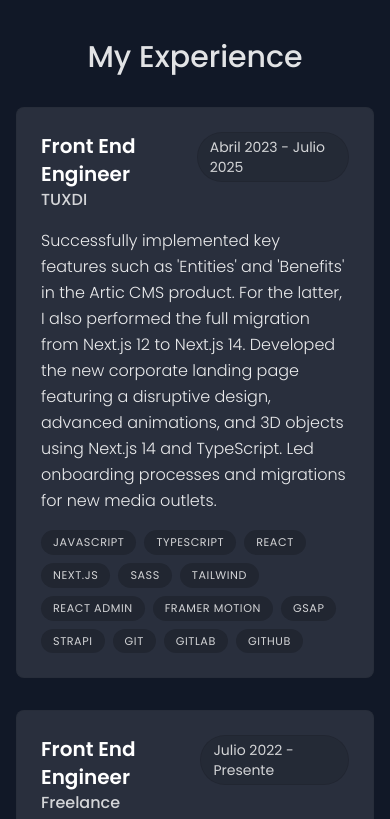
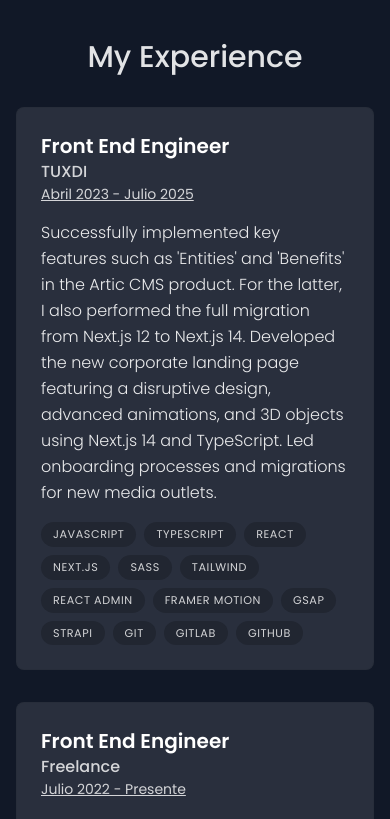
Before and after one commit to valentincharlone/portfolio, a Next.js app: page / in a window 390 px wide. Shown: the part 2060-2879 px from the top of the page. Built offline with nearby package versions, Linux system fonts and the light colour scheme; no server answers.

Commit message:
feat: refine experience item layout and adjust header height; improve responsiveness and visual consistency

```diff
--- a/components/experience.tsx
+++ b/components/experience.tsx
@@ -68,7 +68,7 @@ function ExperienceItem({
   const ref = useRef<HTMLDivElement>(null);
   const { scrollYProgress } = useScroll({
     target: ref,
-    offset: ["0 1", "1.5 1"],
+    offset: ["0 1", "1.2 1"],
   });
   const scaleProgress = useTransform(scrollYProgress, [0, 1], [0.8, 1]);
   const opacityProgress = useTransform(scrollYProgress, [0, 1], [0.6, 1]);
@@ -84,7 +84,7 @@ function ExperienceItem({
     >
       <section className="bg-gray-100 border border-black/5 rounded-lg p-6 hover:bg-gray-200 transition-colors dark:bg-white/10 dark:hover:bg-white/20 select-none">
         {/* Header */}
-        <div className="flex items-start justify-between mb-4">
+        <div className="flex items-start flex-col sm:flex-row justify-between mb-4">
           <div className="flex items-center gap-4">
             <div>
               <h3 className="text-xl font-semibold text-gray-900 dark:text-white">
@@ -95,7 +95,7 @@ function ExperienceItem({
               </p>
             </div>
           </div>
-          <span className="text-sm text-gray-600 bg-white px-3 py-1 rounded-full border border-black/[0.1] dark:bg-black/[0.1] dark:text-white/80">
+          <span className="text-sm underline underline-offset-1  text-gray-600   dark:text-white/80">
             {date}
           </span>
         </div>
--- a/components/layout/header.tsx
+++ b/components/layout/header.tsx
@@ -16,7 +16,7 @@ export default function Header() {
     <header className="z-[999] relative">
       <motion.div
         className={clsx(
-          "fixed top-0 left-1/2 h-[4.5rem] w-full rounded-none",
+          "fixed top-0 left-1/2 h-[5rem] w-full rounded-none ",
           "border border-white border-opacity-40 bg-white bg-opacity-80 shadow-lg shadow-black/[0.03]",
           "backdrop-blur-[0.5rem] sm:top-6 sm:h-[3.25rem] sm:rounded-full ",
           "dark:bg-gray-950 dark:border-black/40 dark:bg-opacity-75",
@@ -29,7 +29,7 @@ export default function Header() {
         animate={{ y: 0, opacity: 1, x: "-50%" }}
       />
       <nav
-        className="flex fixed top-0 left-1/2 h-12 -translate-x-1/2 py-2
+        className="flex fixed top-[8px] left-1/2 h-12 -translate-x-1/2 py-2
         sm:top-[1.7rem] sm:h-[initial] sm:py-0 w-full justify-center"
         aria-label="Main navigation"
       >
@@ -39,7 +39,6 @@ export default function Header() {
         >
           {links.map((link) => {
             const translatedName = t(link.name);
-            // Comparar con el key literal, no con la traducción
             const isActive = activeSection === link.name;
 
             return (
```
